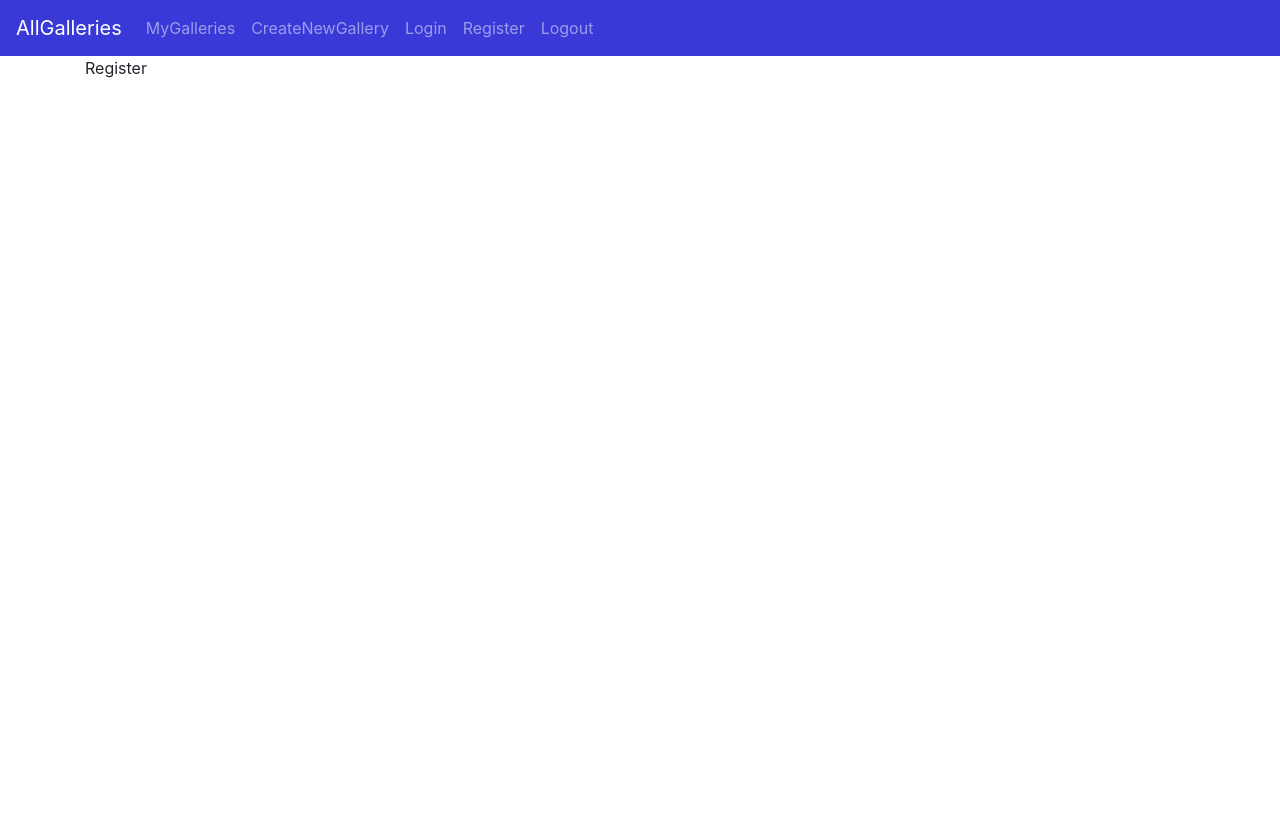
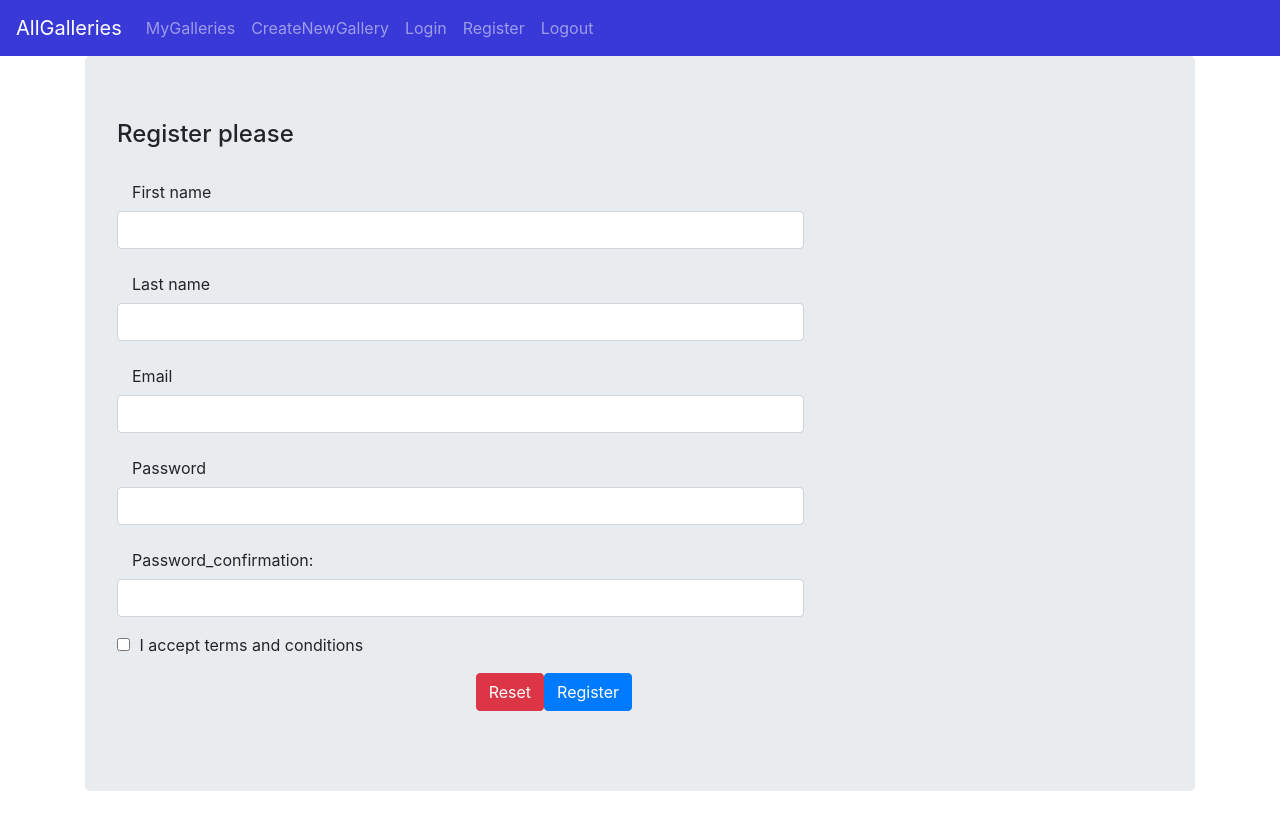
Before and after one commit to brankaDakic10/galleries-vue, a Vue app: page /register in a window 1280 px wide. Before the commit the page ends 800 px from the top, so only its background shows below. Built offline with nearby package versions, Linux system fonts and the light colour scheme.

Commit message:
Added Register and Login pages

```diff
--- a/src/main.js
+++ b/src/main.js
@@ -4,6 +4,7 @@
 import Vue from 'vue'
 import App from './App.vue'
 import {router} from './router'
+
 import BootstrapVue from 'bootstrap-vue'
 
 
--- a/src/pages/Login.vue
+++ b/src/pages/Login.vue
@@ -1,15 +1,47 @@
 <template>
     <div class="container">
-        Login
+
+        <form @submit.prevent="onSubmit" class="jumbotron mt-4">
+
+            <div class="form-group row">
+                <label for="email" class="col-4 col-form-label">Email</label>
+                <div class="col-8">
+                    <input id="email" name="email" type="email" class="form-control here" v-model="email">
+                </div>
+            </div>
+
+            <div class="form-group row">
+                <label for="password" class="col-4 col-form-label">Password</label>
+                <div class="col-8">
+                    <input id="password" name="password" type="password" class="form-control here" v-model="password">
+                </div>
+            </div>
+            <div class="form-group row">
+
+                <div class="offset-4 col-8">
+                    <button name="submit" type="submit" class="btn btn-primary">Log in</button>
+                </div>
+            </div>
+        </form>
     </div>
 </template>
 
 <script>
-export default {
-name:" Login"
-}
+    export default {
+        name: "Login",
+        data() {
+            return {
+                email:"",
+                password:""
+            }
+        },
+        methods: {
+            onSubmit(){
+                ///
+            }
+        }
+    }
 </script>
 
 <style>
-
 </style>
--- a/src/pages/Register.vue
+++ b/src/pages/Register.vue
@@ -1,15 +1,110 @@
 <template>
     <div class="container">
-       Register
+
+        <form @submit.prevent="onSubmit" @reset="onReset" class="jumbotron">
+      <h4 class="mb-4">Register please</h4>
+            <div class="form-group row">
+
+                <div class="col-8">
+                    <label for="firstName" class="col-4 col-form-label">First name</label>
+                    <input id="firstName" name="firstName" type="name" class="form-control here" v-model="newUser.firstName">
+
+                </div>
+
+            </div>
+            <div class="form-group row">
+
+                <div class="col-8">
+                    <label for="lastName" class="col-4 col-form-label">Last name</label>
+                    <input id="lastName" name="lastName" type="name" class="form-control here" v-model="newUser.lastName">
+
+                </div>
+
+            </div>
+
+
+            <div class="form-group row">
+
+                <div class="col-8">
+                    <label for="email" class="col-4 col-form-label">Email</label>
+                    <input id="email" name="email" type="email" class="form-control here" v-model="newUser.email">
+
+                </div>
+
+            </div>
+
+            <div class="form-group row">
+
+                <div class="col-8">
+                    <label for="password" class="col-4 col-form-label">Password</label>
+                    <input id="password" name="password" type="password" class="form-control here" v-model="newUser.password">
+
+                </div>
+
+
+            </div>
+
+            <div class="form-group row">
+
+                <div class="col-8">
+                    <label for="password_confirmation" class="col-4 col-form-label">Password_confirmation:</label>
+                    <input id="password_confirmation" name="password_confirmation" type="password" class="form-control here" v-model="newUser.password_confirmation">
+
+                </div>
+
+            </div>
+            <div class="form-group row">
+
+                <div class="col-8">
+                    <div class="form-check form-check-inline">
+                        <label class="form-check-label">
+                            <input name="conditions" type="checkbox" class="form-check-input" value="true" v-model="newUser.conditions"> I accept terms and conditions
+                        </label>
+                    </div>
+                </div>
+            </div>
+
+
+
+            <div class="form-group row">
+
+                <div class="offset-4 col-8">
+
+                    <button name="reset" type="reset" class="btn btn-danger">Reset</button>
+
+                    <button name="submit" type="submit" class="btn btn-primary">Register</button>
+                </div>
+            </div>
+        </form>
     </div>
 </template>
 
 <script>
-export default {
-name:"Register"
-}
+    export default {
+        name: "Register",
+        data() {
+            return {
+
+                newUser: {
+                    firstName: "",
+                    lastName: "",
+                    email: "",
+                    password: "",
+                    password_confirmation: "",
+                    conditions: false
+                }
+            }
+        },
+        methods: {
+            onSubmit() {
+                ///
+            },
+            onReset() {
+                ///
+            }
+        }
+    }
 </script>
 
 <style>
-
 </style>
--- a/src/router/index.js
+++ b/src/router/index.js
@@ -6,6 +6,7 @@
 import Register from '../pages/Register'
 import MyGalleries from '../pages/MyGalleries'
 import CreateNewGallery from '../pages/CreateNewGallery'
+
 Vue.use(VueRouter)
 
 const routes = [{
```
Also changed, not shown: src/components/NavBar.vue (+4 -5 lines).
